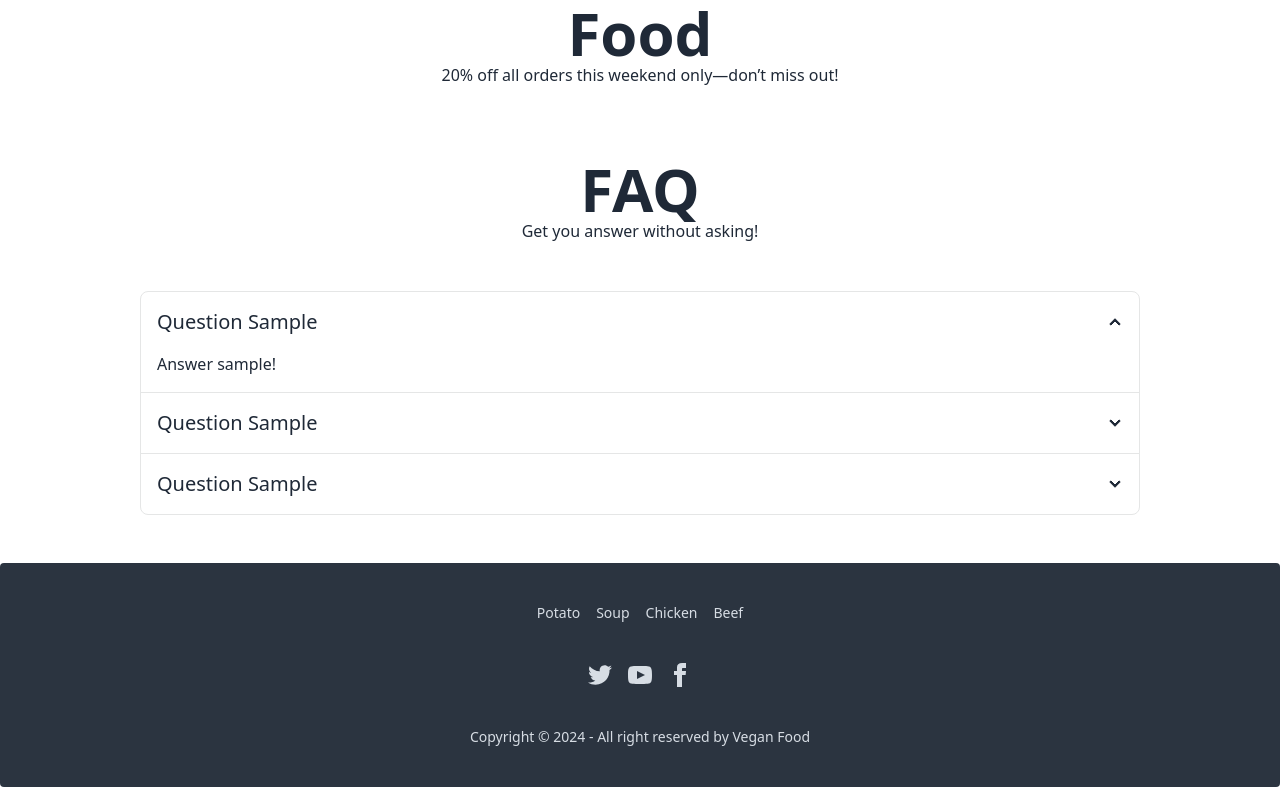
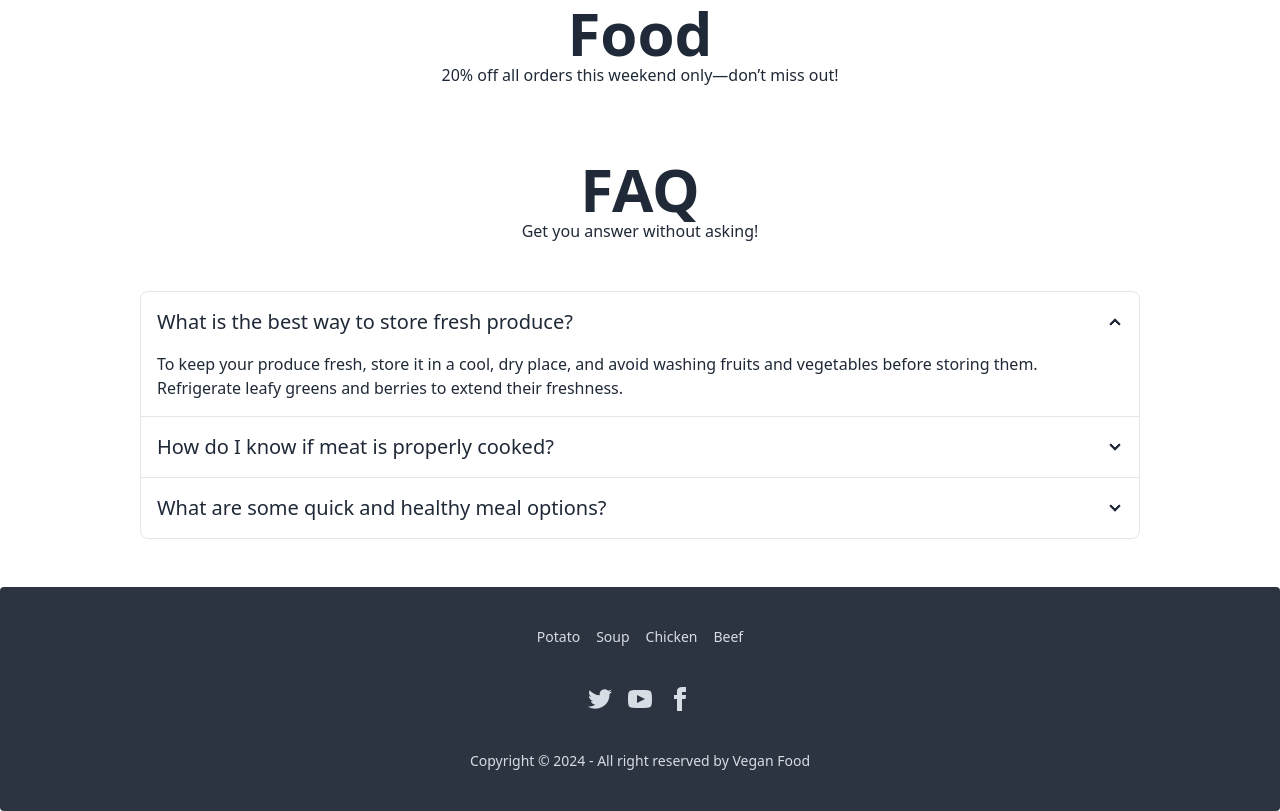
Before and after one commit to razxor/bootcamp-assignment-2, a plain HTML site: page index.html in a window 1280 px wide. Shown: the part 903-1714 px from the top of the page. Before the commit the page ends 1690 px from the top, so only its background shows below. Drawn offline with nearby package versions, Linux system fonts and the light colour scheme; no server answers.

Commit message:
faq udpate

```diff
--- a/index.html
+++ b/index.html
@@ -147,26 +147,27 @@
       <div class="join join-vertical w-full">
         <div class="collapse collapse-arrow join-item border-base-300 border">
           <input type="radio" name="my-accordion-4" checked="checked" />
-          <div class="collapse-title text-xl font-medium">Question Sample</div>
+          <div class="collapse-title text-xl font-medium">What is the best way to store fresh produce?</div>
           <div class="collapse-content">
-            <p>Answer sample!</p>
+            <p>To keep your produce fresh, store it in a cool, dry place, and avoid washing fruits and vegetables before storing them. Refrigerate leafy greens and berries to extend their freshness.</p>
           </div>
         </div>
         <div class="collapse collapse-arrow join-item border-base-300 border">
           <input type="radio" name="my-accordion-4" />
-          <div class="collapse-title text-xl font-medium">Question Sample</div>
+          <div class="collapse-title text-xl font-medium">How do I know if meat is properly cooked?</div>
           <div class="collapse-content">
-            <p>Answer sample!</p>
+            <p>Use a meat thermometer to check the internal temperature. Poultry should reach 165°F (75°C), and most meats like beef and pork should be cooked to at least 145°F (63°C).</p>
           </div>
         </div>
         <div class="collapse collapse-arrow join-item border-base-300 border">
           <input type="radio" name="my-accordion-4" />
-          <div class="collapse-title text-xl font-medium">Question Sample</div>
+          <div class="collapse-title text-xl font-medium">What are some quick and healthy meal options?</div>
           <div class="collapse-content">
-            <p>Answer sample!</p>
+            <p>Some quick and healthy meals include salads with lean proteins, stir-fried vegetables with tofu or chicken, and whole grain wraps with plenty of fresh vegetables and hummus.</p>
           </div>
         </div>
       </div>
+
     </div>
   </section>
 
```
